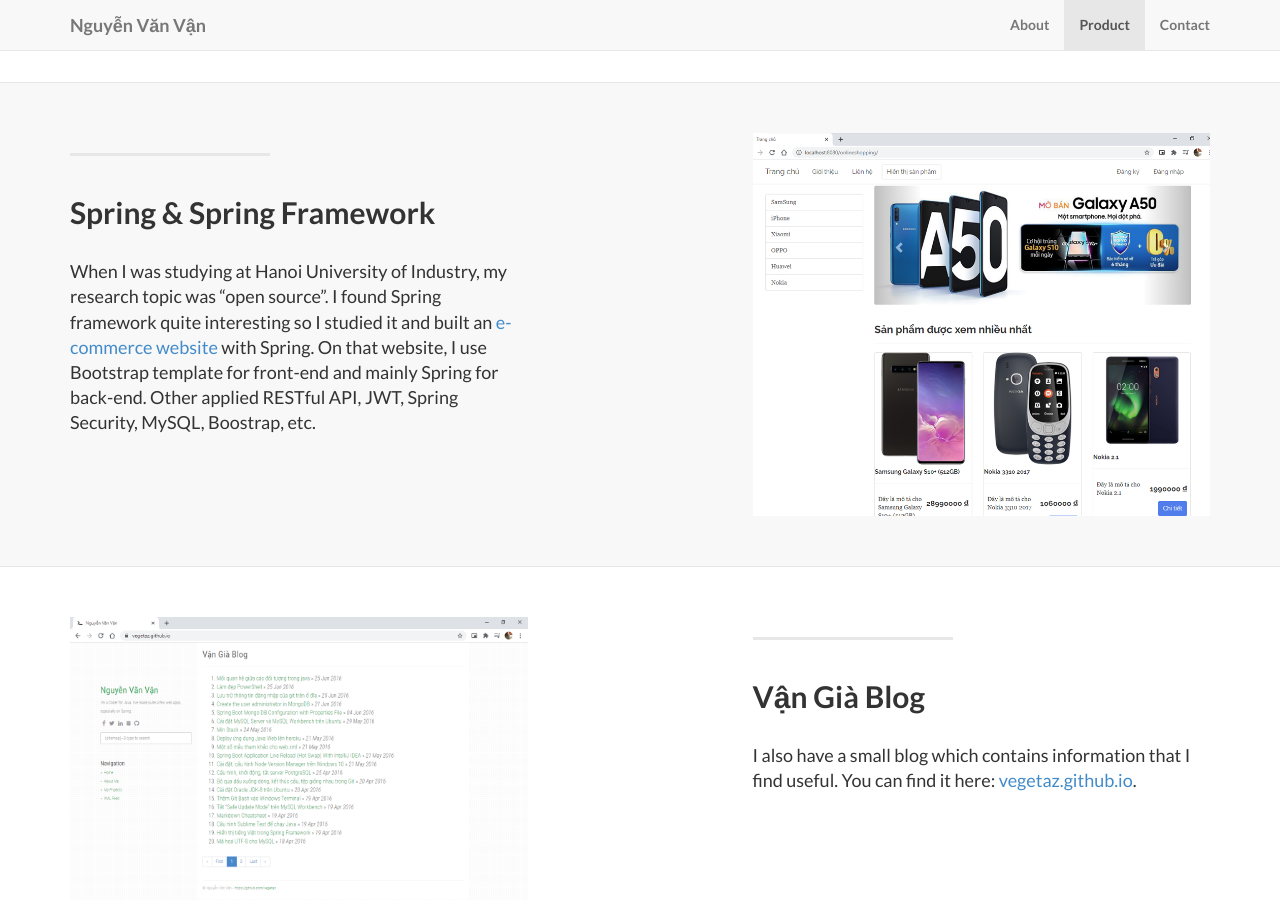
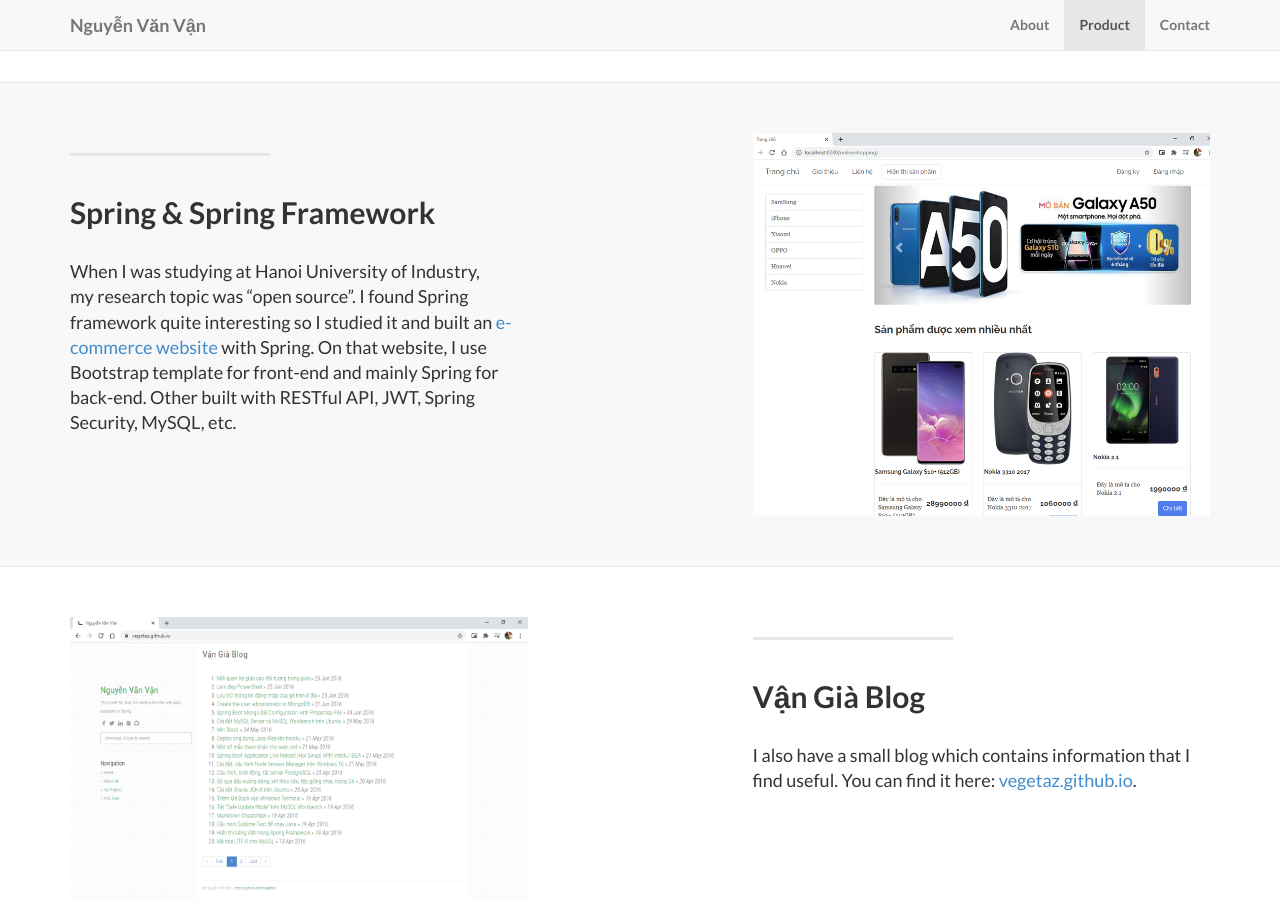
Before and after one commit to vangiacoder/landing-page, a Jekyll site: the page built from index.html, in a window 1280 px wide and 900 px high, scrolled down 1353 px. Built offline with Jekyll 4.4.1, drawn with Linux system fonts in a browser that asks for light colours; nearby versions of some CDN libraries; library files that are not in the unit come from our copies.

Commit message:
Other built with

```diff
--- a/_posts/2014-09-21-services-1.markdown
+++ b/_posts/2014-09-21-services-1.markdown
@@ -5,4 +5,4 @@
 title: TIME WATCH
 description: |
 ---
-  [TIME WATCH](https://github.com/vegetaz/watch-time) is my personal project when I was at T3H. This e-commerce website is built with Spring Boot, Spring Security, RESTful API, JWT, MongoDB, MySQL, Boostrap, etc. I would like to express my gratitude to my teacher, [Mr. Hoàng Hiệp](https://www.facebook.com/hoanghiep0409/). I would not complete this website without his guidance and support.
+  [TIME WATCH](https://github.com/vegetaz/watch-time) is my personal project when I was at T3H. This e-commerce website is built with Spring Boot, Spring Security, RESTful API, JWT, MongoDB, MySQL, Boostrap, etc. I would like to express my gratitude to my teacher, <br/>[Mr. Hoàng Hiệp](https://www.facebook.com/hoanghiep0409/). I would not complete this website without his guidance and support.
--- a/_posts/2014-09-22-services-2.markdown
+++ b/_posts/2014-09-22-services-2.markdown
@@ -5,4 +5,4 @@
 title: Spring & Spring Framework
 description: |
 ---
-  When I was studying at Hanoi University of Industry, my research topic was "open source". I found Spring framework quite interesting so I studied it and built an [e-commerce website](https://github.com/vegetaz/onelineshopping) with Spring. On that website, I use Bootstrap template for front-end and mainly Spring for back-end. Other applied RESTful API, JWT, Spring Security, MySQL, Boostrap, etc.
+  When I was studying at Hanoi University of Industry, <br/>my research topic was "open source". I found Spring framework quite interesting so I studied it and built an [e-commerce website](https://github.com/vegetaz/onelineshopping) with Spring. On that website, I use Bootstrap template for front-end and mainly Spring for back-end. Other built with RESTful API, JWT, Spring Security, MySQL, etc.
```
